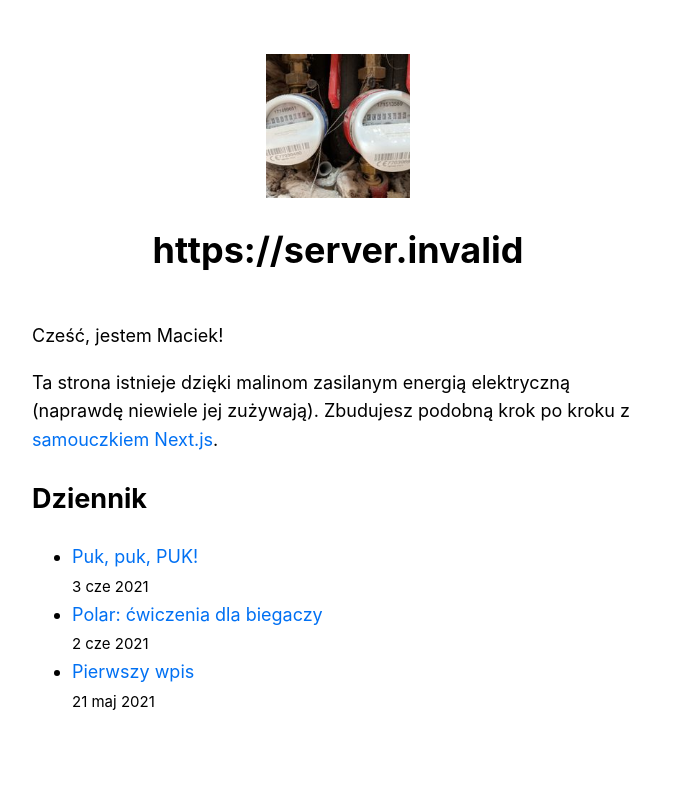
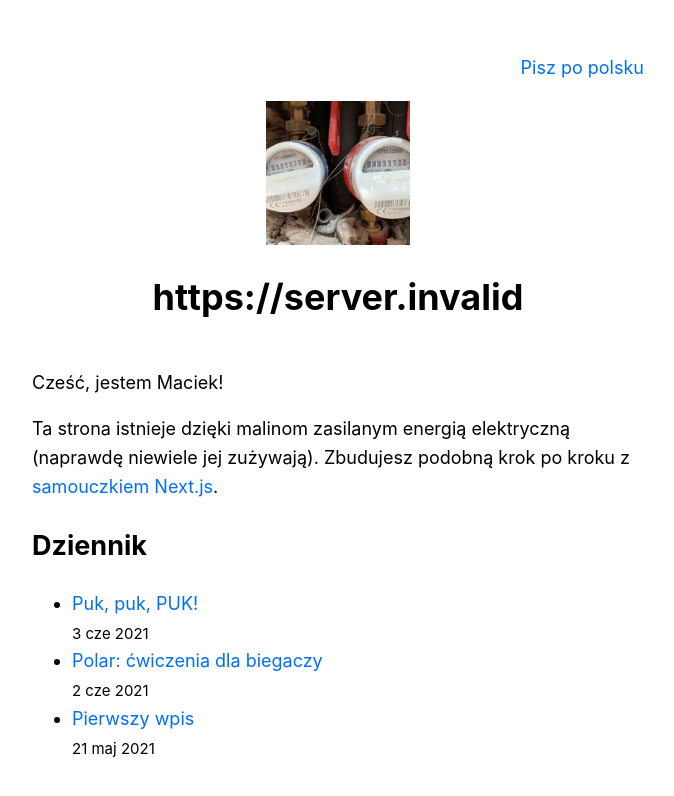
Before and after one commit to maciejken/nextjs-blog, a Next.js app: page / in a window 1280 px wide. Shown: the top 796 px of the page, without its empty margins (302-976 px from the left). Built offline with nearby package versions, Linux system fonts and the light colour scheme; no server answers.

Commit message:
add link to abc page in header nav

```diff
--- a/components/layout.js
+++ b/components/layout.js
@@ -25,6 +25,11 @@ export default function Layout({ children, home }) {
         <meta name="twitter:card" content="summary_large_image" />
       </Head>
       <header className={styles.header}>
+        <nav className={styles.headNav}>
+          <Link href="/abc">
+            <a>Pisz po polsku</a>
+          </Link>
+        </nav>
         {home ? (
           <>
             <img
--- a/components/layout.module.css
+++ b/components/layout.module.css
@@ -10,6 +10,13 @@
   align-items: center;
 }
 
+.headNav {
+  width: 100%;
+  margin-bottom: 1rem;
+  display: flex;
+  justify-content: flex-end;
+}
+
 .backToHome {
   margin: 3rem 0 0;
 }
```
